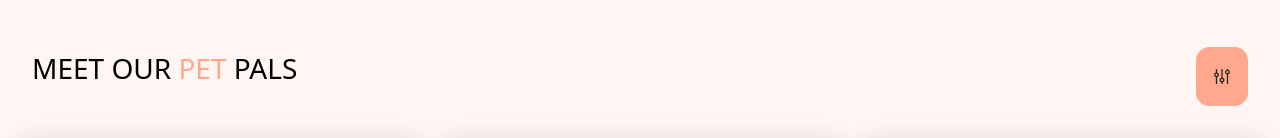
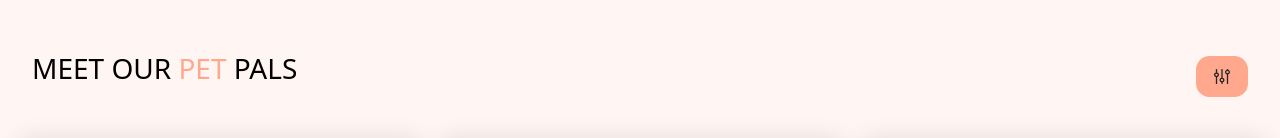
Before and after one commit to sumanbiswas7/Assignment-webWizard, a React (Vite) app in the folder apps/web/: page / in a window 1280 px wide. Shown: the part 443-581 px from the top of the page. Built offline with nearby package versions, Linux system fonts and the light colour scheme.

Commit message:
update: fix strechy filters

```diff
--- a/apps/web/src/components/items-grid.module.css
+++ b/apps/web/src/components/items-grid.module.css
@@ -20,6 +20,7 @@
 .browse_cont {
   display: flex;
   justify-content: space-between;
+  align-items: center;
   margin-block: calc(var(--spacing-default) * 2);
   padding-inline: var(--spacing-default);
 }
--- a/apps/web/src/components/items-grid.tsx
+++ b/apps/web/src/components/items-grid.tsx
@@ -14,17 +14,17 @@ export function ItemsGrid() {
 
   return (
     <div>
-      {/* Browse Pets Text */}
+      {/* Browse Pets and Filter */}
       <div className={styles.browse_cont}>
         <p className={styles.browse_txt}>
           MEET OUR <span className={styles.col_accent}>PET </span>PALS
         </p>
-        <Button onClick={open}>
+        <Button style={{ paddingBlock: 10 }} onClick={open}>
           <img src="/filter-icon.svg" className={styles.filter_icon} />
         </Button>
       </div>
 
-      {/* Watches Grid */}
+      {/* Pets Grid */}
       <div className={styles.grid_container}>
         {items.map((item) => (
           <Card
--- a/apps/web/src/pages/home.tsx
+++ b/apps/web/src/pages/home.tsx
@@ -5,15 +5,14 @@ import { ItemsGrid } from "./../components/items-grid";
 
 export default function Home() {
   return (
-    <div>
+    <main>
       <NavBar />
 
       <main className={styles.main_cont}>
         <Hero />
-
         {/* Pets */}
         <ItemsGrid />
       </main>
-    </div>
+    </main>
   );
 }
```
